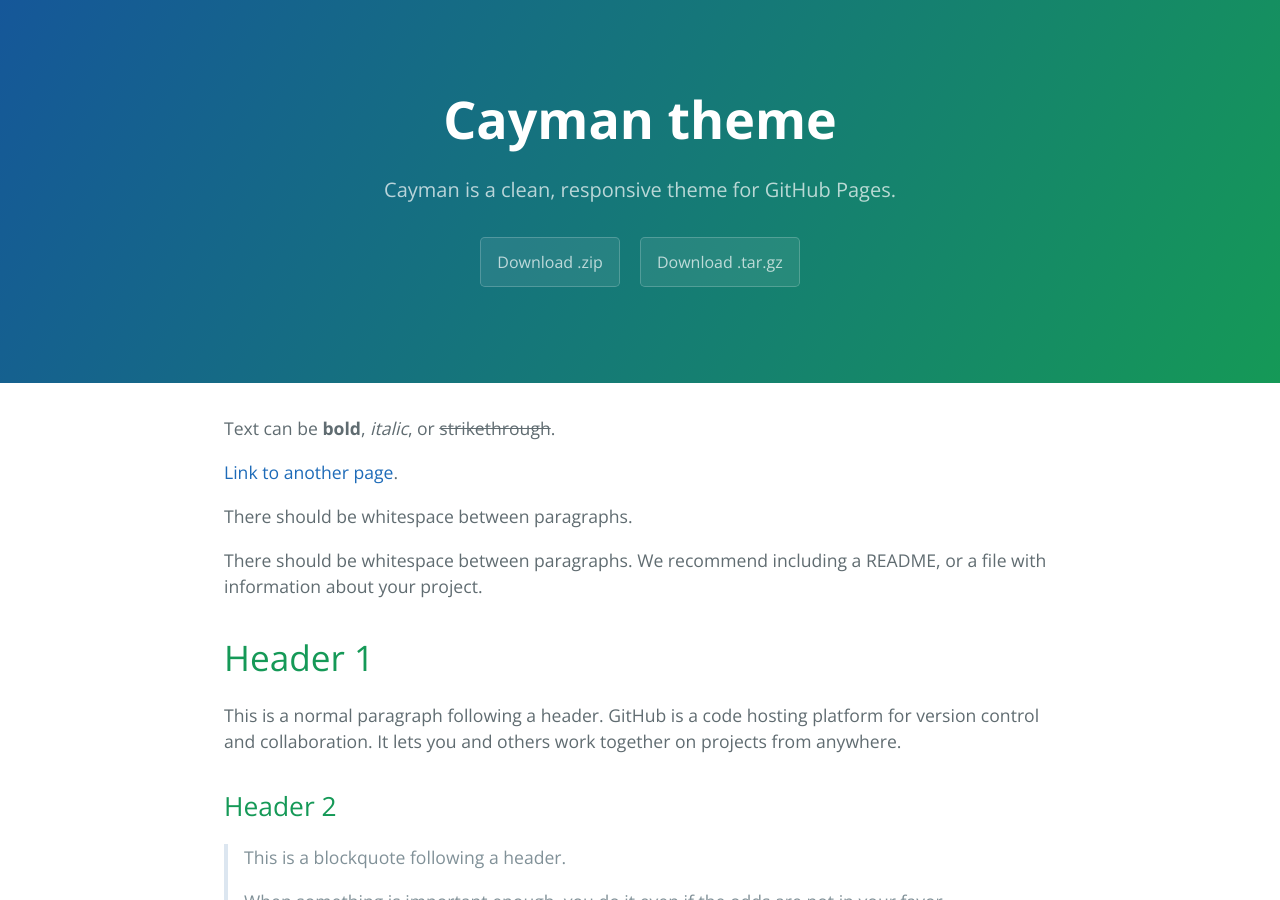
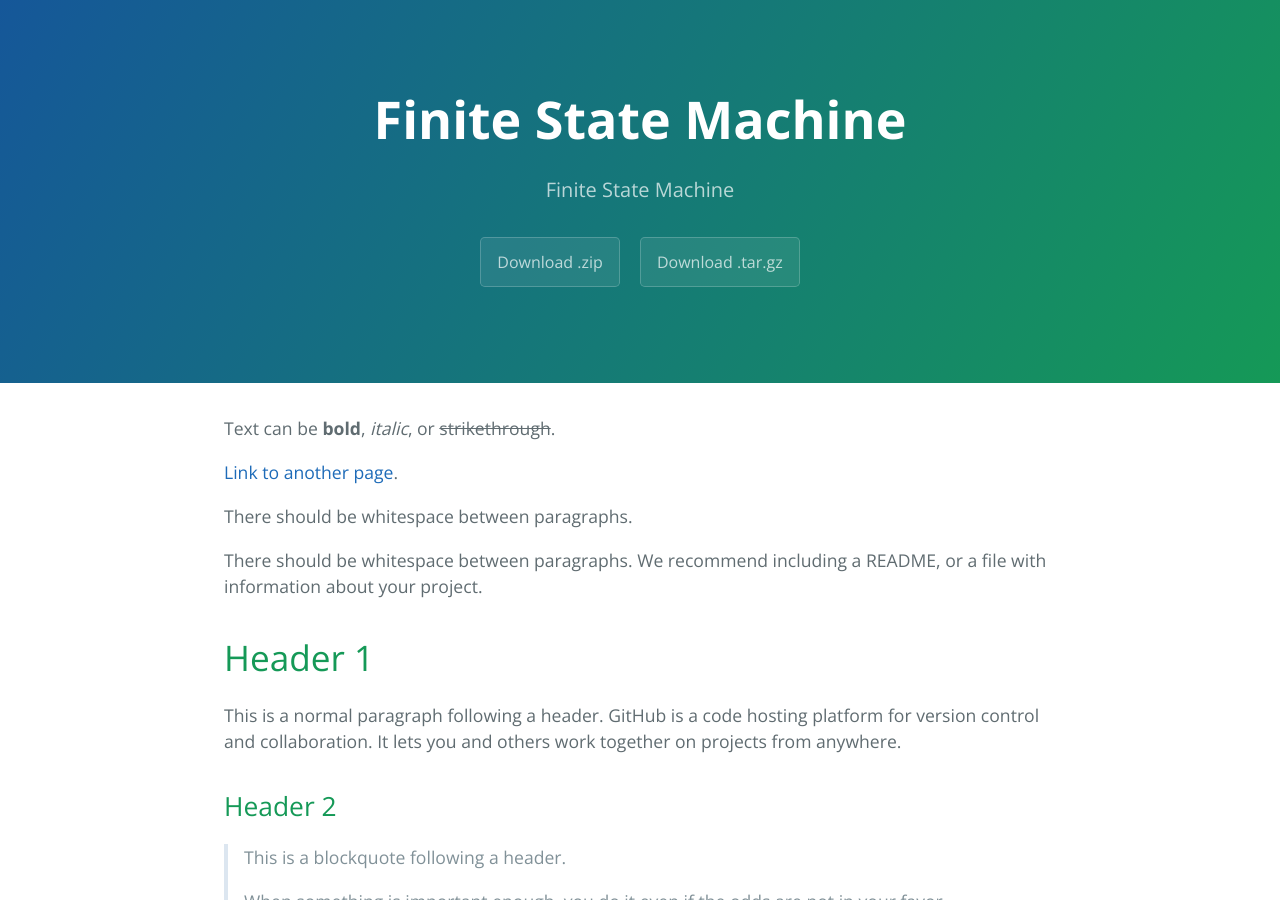
Before and after one commit to Arekushi/Finite-State-Machine-Arduino, a Jekyll site: the page built from docs/index.md, in a window 1280 px wide and 900 px high. Built offline with Jekyll 4.4.1, drawn with Linux system fonts in a browser that asks for light colours.

```diff
--- a/docs/_config.yml
+++ b/docs/_config.yml
@@ -1,7 +1,6 @@
-title: Cayman theme
-description: Cayman is a clean, responsive theme for GitHub Pages.
+title: Finite State Machine
+description: Finite State Machine
 show_downloads: true
-google_analytics:
 theme: jekyll-theme-cayman
 baseurl: "/Finite-State-Machine-Arduino"
 url: "https://arekushi.github.io"
```
Also changed, not shown: docs/index.md (+1 -0 lines).
